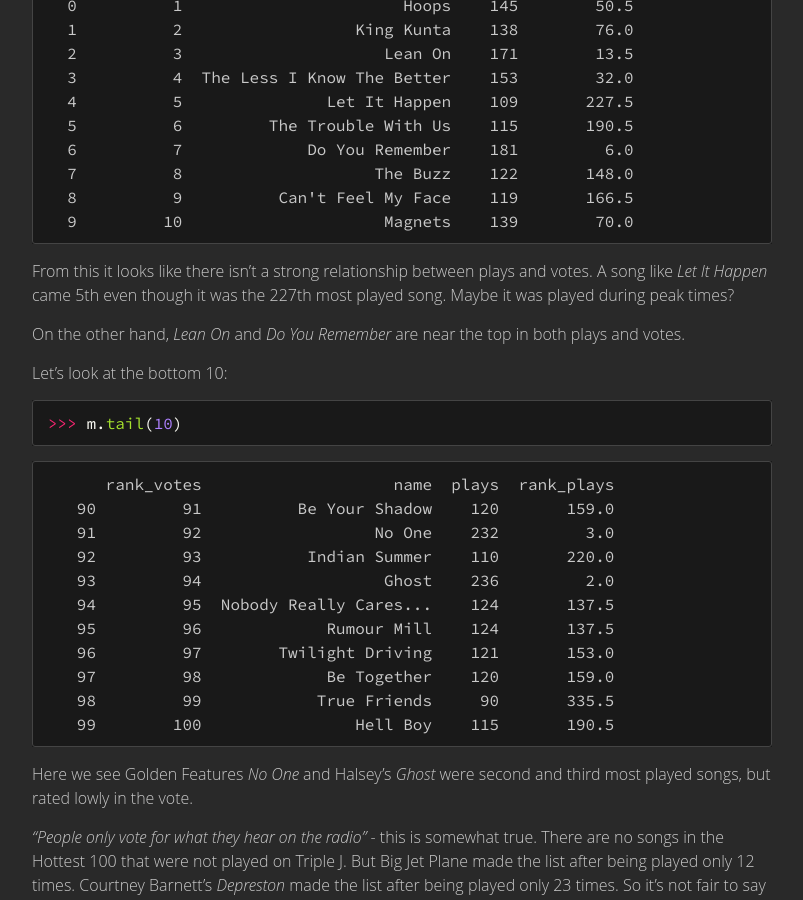
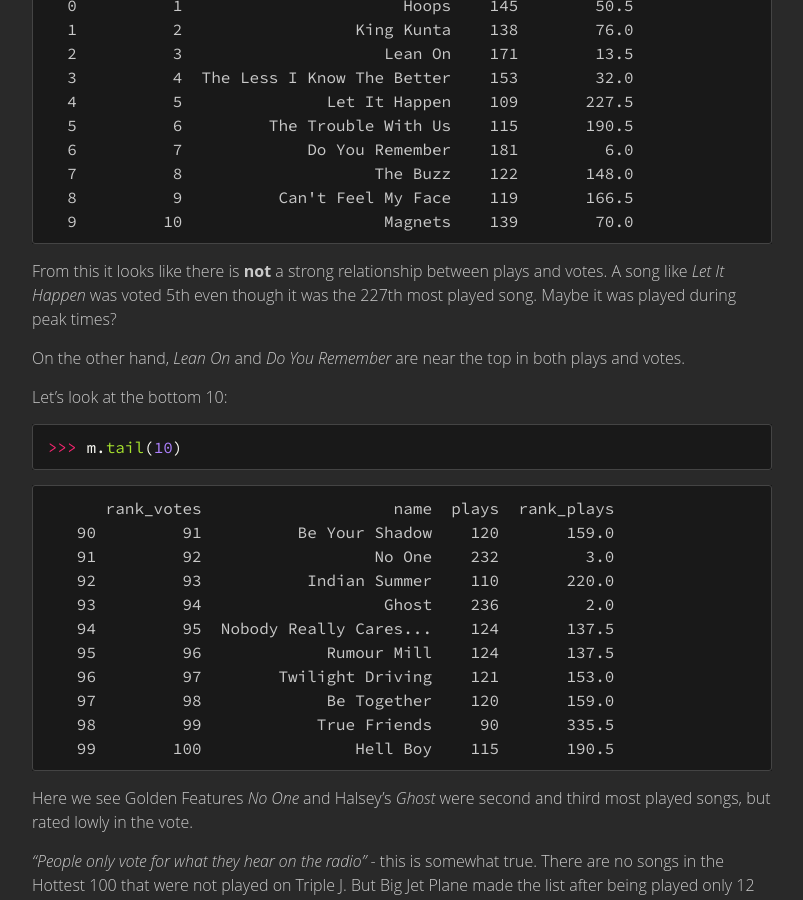
Before and after one commit to explodinglabs/explodinglabs.github.io, a Jekyll site: the page built from _posts/2016-08-15-warmest-100.markdown, in a window 1280 px wide and 900 px high, scrolled down 2439 px. Shown: the whole window, without its empty margins (238-1041 px from the left). Built offline with Jekyll 4.4.1, drawn with Linux system fonts in a browser that asks for light colours; some web fonts are replaced; comment, search, counter and statistics services are not loaded.

Commit message:
Adjust analysis of warmest100

````diff
--- a/_posts/2016-08-15-warmest-100.markdown
+++ b/_posts/2016-08-15-warmest-100.markdown
@@ -129,9 +129,9 @@ Now we can look at the top 10 voted songs:
   9         10                     Magnets    139        70.0
 ```
 
-From this it looks like there isn't a strong relationship between plays and
-votes. A song like *Let It Happen* came 5th even though it was the 227th most
-played song. Maybe it was played during peak times?
+From this it looks like there is **not** a strong relationship between plays
+and votes. A song like *Let It Happen* was voted 5th even though it was the
+227th most played song. Maybe it was played during peak times?
 
 On the other hand, *Lean On* and *Do You Remember* are near the top in both
 plays and votes.
````
